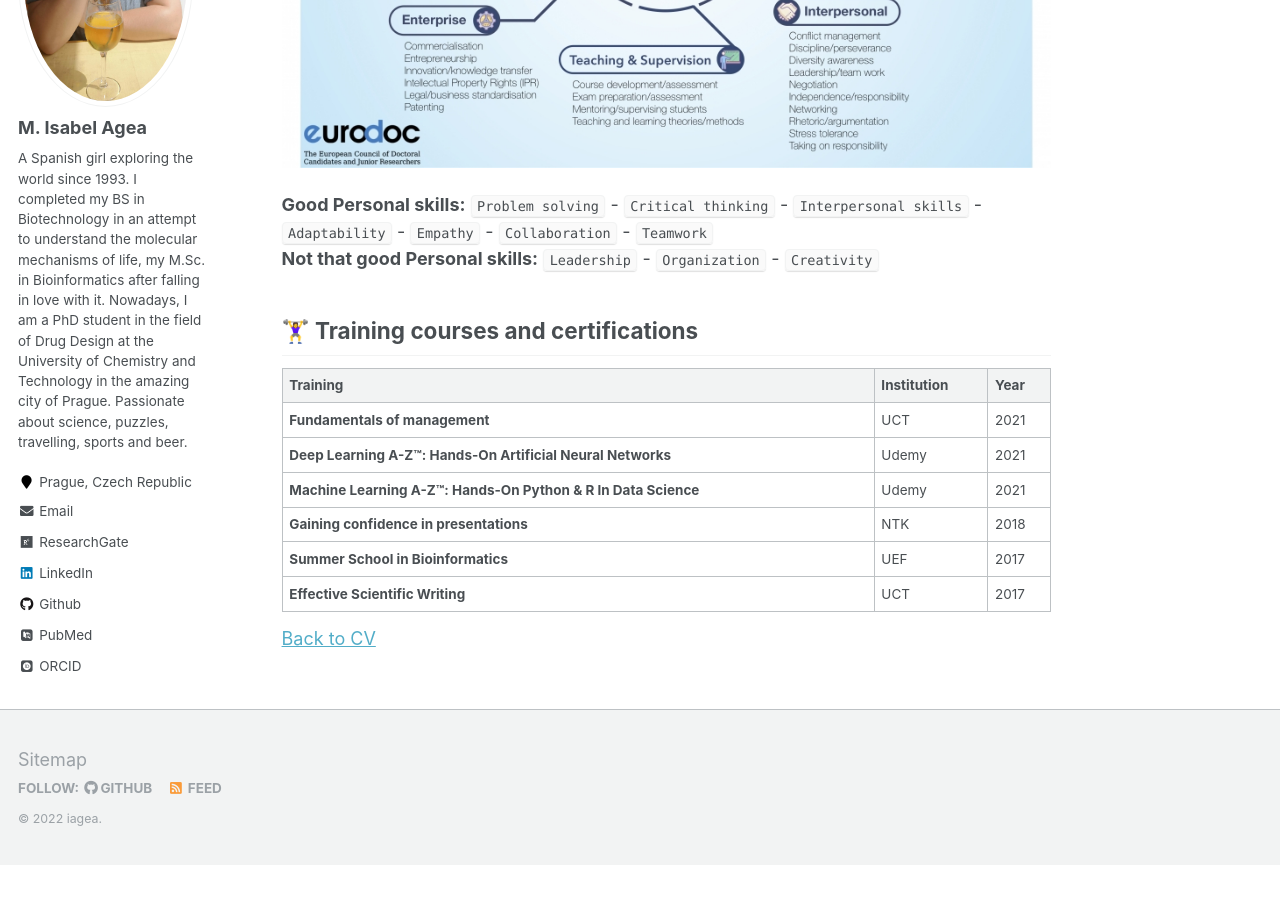
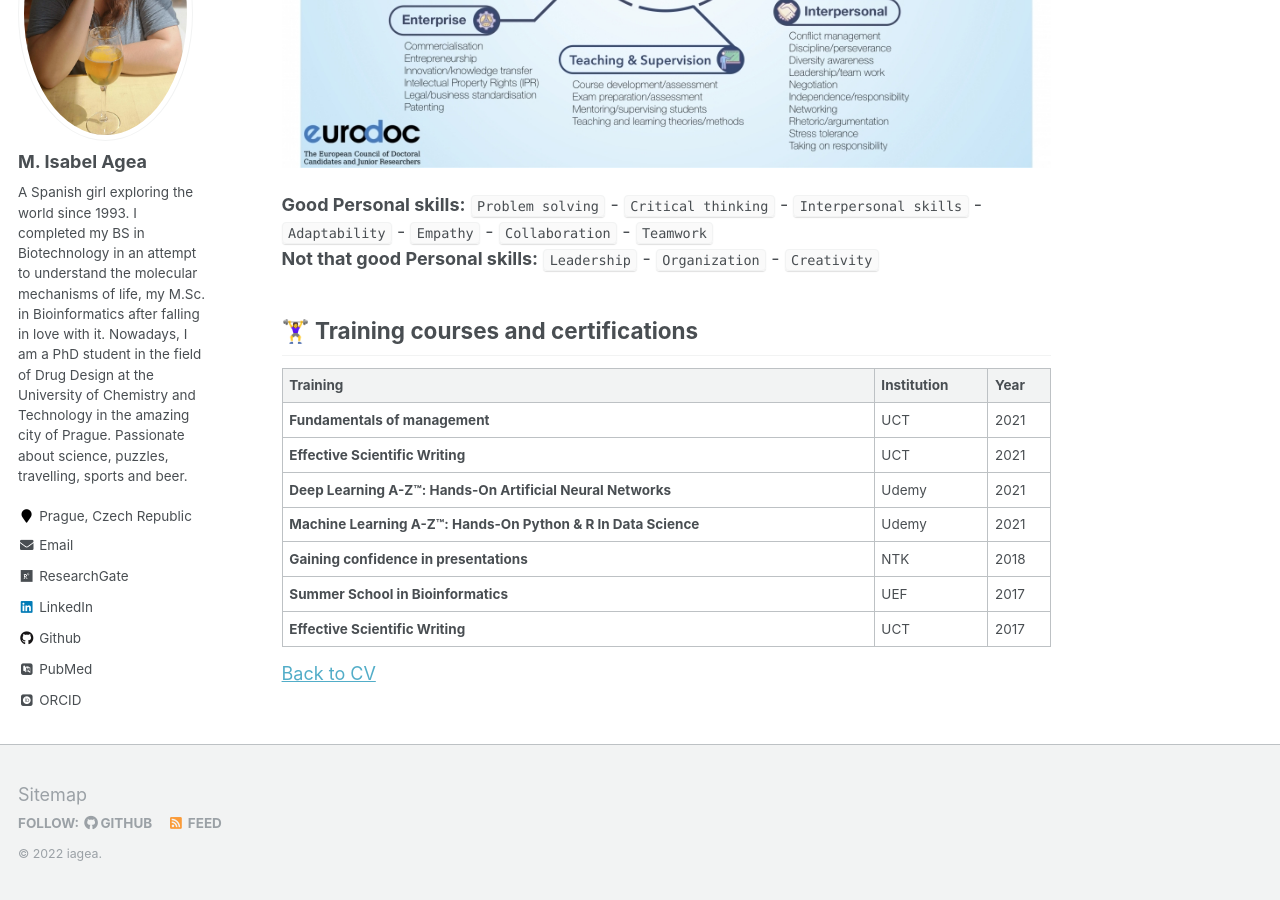
Before and after one commit to Iagea/iagea.github.io, a Jekyll site: the page built from _pages/skills-certifications.md, in a window 1280 px wide and 900 px high, scrolled down 780 px. Built offline with Jekyll 4.4.1, drawn with Linux system fonts in a browser that asks for light colours; some web fonts are replaced; before the commit the page ends 1645 px from its top, so only the background shows below that.

Commit message:
Update skills-certifications.md

```diff
--- a/_pages/skills-certifications.md
+++ b/_pages/skills-certifications.md
@@ -20,6 +20,7 @@
 | Training | Institution | Year
 | ------------- | ------------- | ------------- |
 | **Fundamentals of management** | UCT | 2021
+| **Effective Scientific Writing** | UCT | 2021
 | **Deep Learning A-Z™: Hands-On Artificial Neural Networks** | Udemy | 2021
 | **Machine Learning A-Z™: Hands-On Python & R In Data Science** | Udemy | 2021
 | **Gaining confidence in presentations** | NTK | 2018
```
